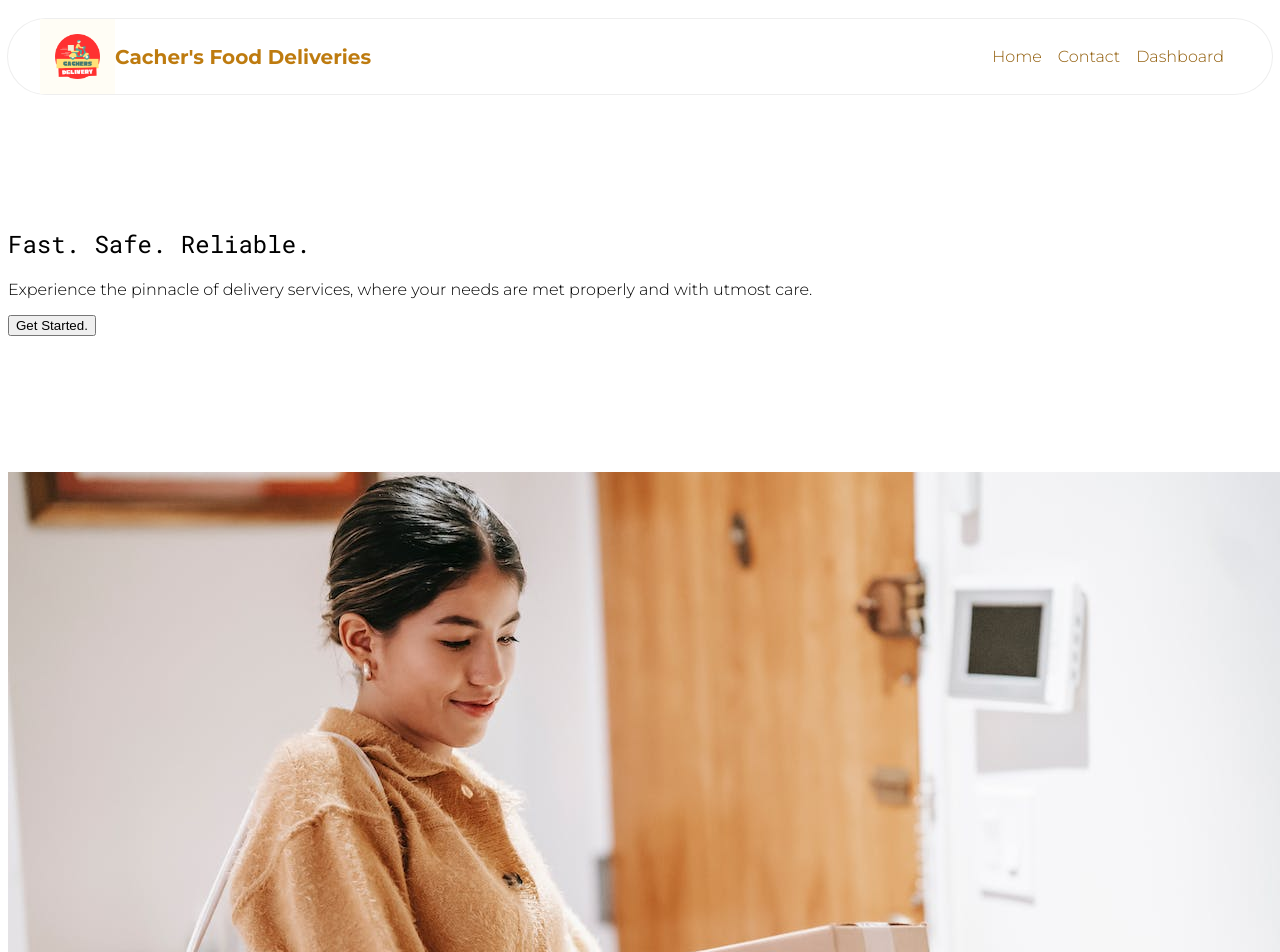
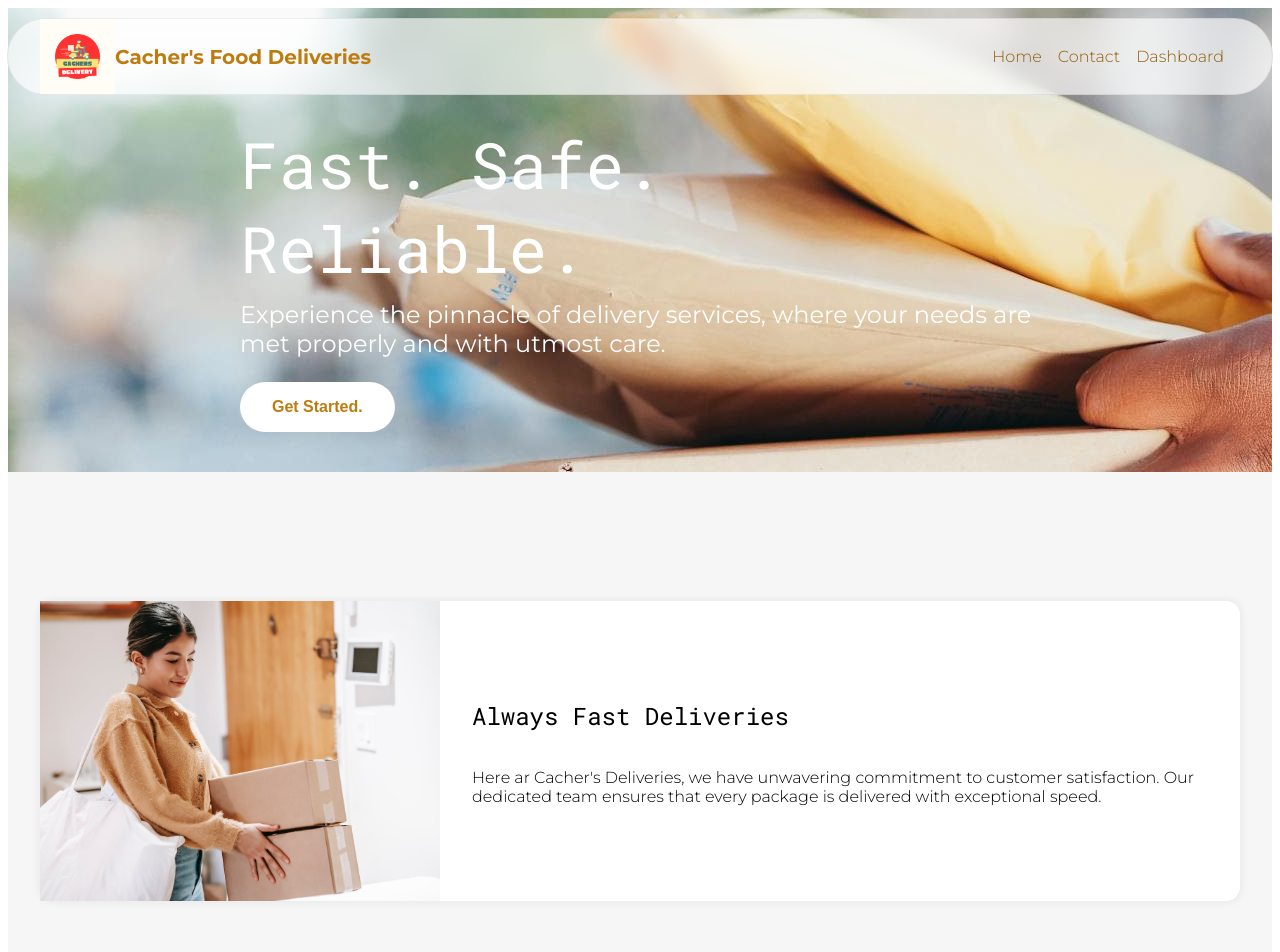
Before and after one commit to Carter133/cswd-cacher, a plain HTML site: page index.html in a window 1280 px wide. Shown: the top 952 px of the page. Drawn offline with Linux system fonts and the light colour scheme.

Commit message:
css Finished

```diff
--- a/index.html
+++ b/index.html
@@ -43,28 +43,37 @@
             </div>
         </section>
 
-        <section id="marketing-materinals">
+        <section id="marketing-materials">
             <div class="card">
                 <img src="images/deliveries.jpg" alt="deliveries" />
+                <div class="card-text">
                     <h2>Always Fast Deliveries</h2>
-                <p>Here ar Cacher's Deliveries, we have unwavering commitment to customer satisfaction. Our dedicated
+                    <p>Here ar Cacher's Deliveries, we have unwavering commitment to customer satisfaction. Our
+                        dedicated
                         team ensures that every package is delivered with exceptional speed.</p>
+                </div>
             </div>
 
             <div class="card">
                 <img src="images/safety.jpg" alt="safety" />
+                <div class="card-text">
                     <h2>Safety First Shipping</h2>
-                <p>Pride in delivery meets the pinnacle of safety and precision. Our expertly trained team is dedicated
+                    <p>Pride in delivery meets the pinnacle of safety and precision. Our expertly trained team is
+                        dedicated
                         to handling your packages with the utmost respect and security. Each item is treated with
                         individualized care, and safe delivery experience every time.</p>
+                </div>
             </div>
 
             <div class="card">
                 <img src="images/problem.jpg" alt="problem" />
+                <div class="card-text">
                     <h2>Problem? We Got You Covered</h2>
-                <p>Your satisfaction is our top priority. Understanding that issues can arise, we offer a hassle-free,
+                    <p>Your satisfaction is our top priority. Understanding that issues can arise, we offer a
+                        hassle-free,
                         7-day refund policy for your items. We guarantee a straightforward and prompt refund process,
                         ensuring that your experience with us remains positive and worry-free.</p>
+                </div>
             </div>
         </section>
 
--- a/styles.css
+++ b/styles.css
@@ -73,12 +73,86 @@ nav ul li a:hover {
   text-decoration: underline;
 }
 
+/* hero section */
 #hero {
   height: 50vh;
   width: 100%;
-  background-image: "images/hero.jpg";
+  background-image: url("images/hero.jpg");
   padding-top: 4rem;
   display: flex;
   flex-direction: column;
   justify-content: center;
 }
+
+.hero-content {
+  width: 100%;
+  max-width: 800px;
+  margin: 0 auto;
+  padding: 0 2rem;
+  z-index: 8;
+}
+
+.hero-content h1 {
+  font-size: 4rem;
+  color: #ffffff;
+  margin: 0;
+  margin-top: 10px;
+}
+
+.hero-content p {
+  font-size: 1.5rem;
+  font-weight: 400;
+  color: #ffffff;
+  margin: 0;
+  margin-top: 10px;
+}
+
+.hero-content button {
+  border: none;
+  border-radius: 50px;
+  padding: 1rem 2rem;
+  background: #ffffff;
+  color: #be7b0f;
+  font-size: 1rem;
+  font-weight: bold;
+  margin-top: 1.5rem;
+  cursor: pointer;
+  transition: all 0.2s ease-in-out;
+}
+
+.hero-content button:hover {
+  color: #ffffff;
+  background: #be7b0f;
+}
+
+/* marketing-materials */
+#marketing-materials {
+  background: #f6f6f6;
+  padding: 4rem 0;
+  align-items: center;
+}
+
+.card {
+  width: 100%;
+  max-width: 1200px;
+  height: 300px;
+  display: flex;
+  margin: 4rem auto;
+  background-color: #ffffff;
+  border: 1px solid #00000011;
+  border-radius: 15px;
+  box-shadow: 0 0 10px 0 #00000011;
+}
+
+.card img {
+  width: 400px;
+  height: 100%;
+  object-fit: cover;
+}
+
+.card-text {
+  padding: 2rem;
+  display: flex;
+  flex-direction: column;
+  justify-content: center;
+}
```
Lines whose indentation alone changed are shown as unchanged.
